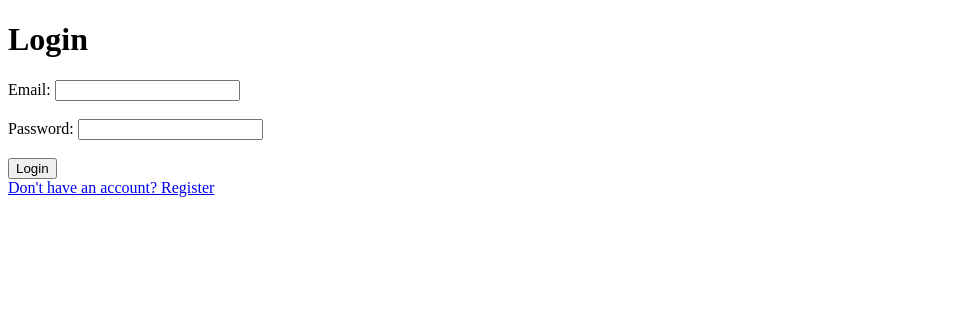
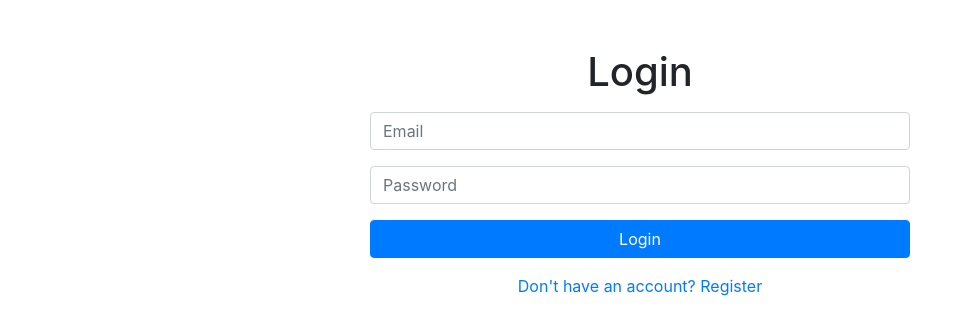
Before and after one commit to adamfinklecloudberry/blog, a Flask app: page /login in a window 1280 px wide. Shown: the top 335 px of the page, without its empty margins (0-965 px from the left). Run offline with Flask 3, Linux system fonts and the light colour scheme; some libraries are stand-ins or nearby versions.

Commit message:
Upgraded the login UI with bootstrap and centered everything

```diff
--- a/templates/login.html
+++ b/templates/login.html
@@ -4,16 +4,35 @@
     <meta charset="UTF-8">
     <meta name="viewport" content="width=device-width, initial-scale=1.0">
     <title>Login</title>
+    <!-- Bootstrap CSS -->
+    <link href="https://stackpath.bootstrapcdn.com/bootstrap/4.5.2/css/bootstrap.min.css" rel="stylesheet">
+    <style>
+        .form-control::placeholder {
+            color: #6c757d; /* Match the placeholder color to the label color */
+        }
+    </style>
 </head>
 <body>
-    <h1>Login</h1>
-    <form method="POST">
-        <label for="email">Email:</label>
-        <input type="email" id="email" name="email" required><br><br>
-        <label for="password">Password:</label>
-        <input type="password" id="password" name="password" required><br><br>
-        <input type="submit" value="Login">
-    </form>
-    <a href="{{ url_for('authentication.register') }}">Don't have an account? Register</a>
+    <div class="container mt-5">
+        <div class="row justify-content-center">
+            <div class="col-md-6">
+                <div class="text-center">
+                    <h1>Login</h1>
+                </div>
+                <form method="POST" class="mt-3">
+                    <div class="form-group">
+                        <input type="email" id="email" name="email" class="form-control" placeholder="Email" required>
+                    </div>
+                    <div class="form-group">
+                        <input type="password" id="password" name="password" class="form-control" placeholder="Password" required>
+                    </div>
+                    <button type="submit" class="btn btn-primary btn-block">Login</button>
+                </form>
+                <div class="text-center mt-3">
+                    <a href="{{ url_for('authentication.register') }}">Don't have an account? Register</a>
+                </div>
+            </div>
+        </div>
+    </div>
 </body>
 </html>
```
